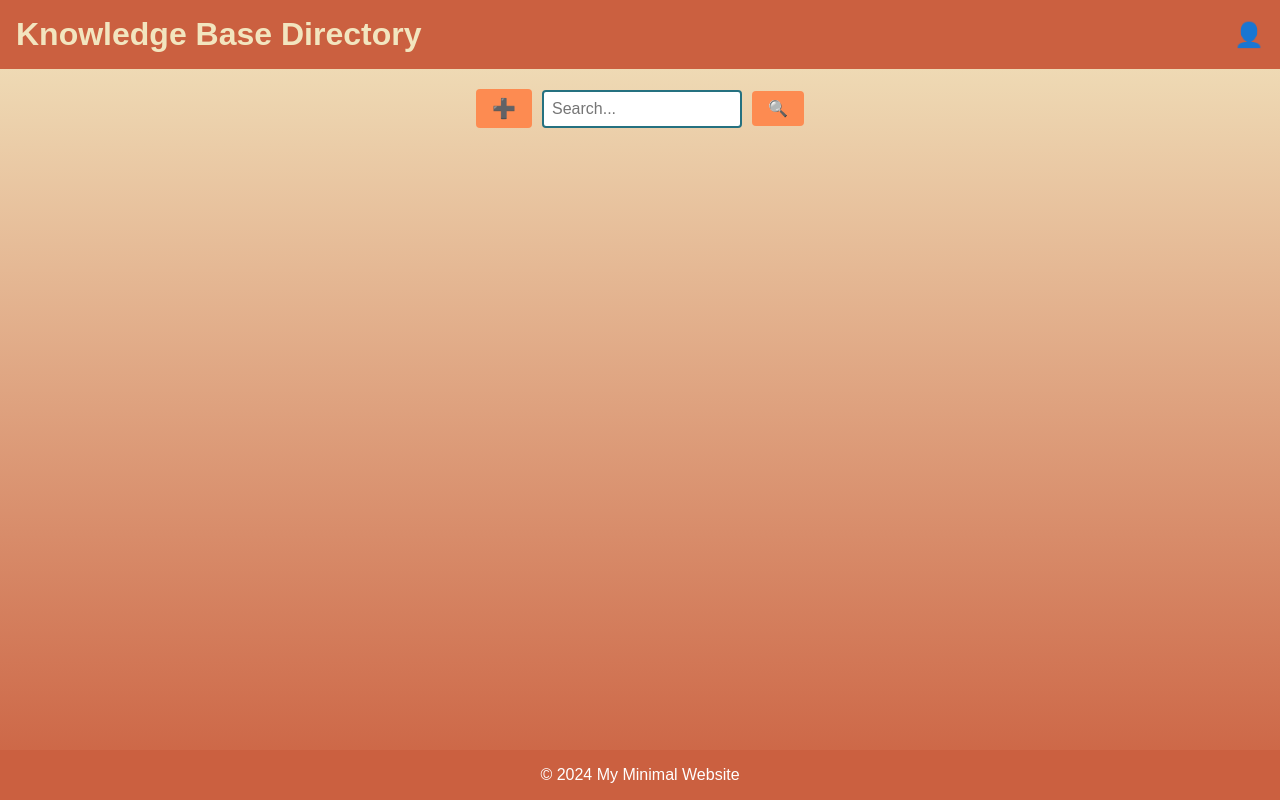
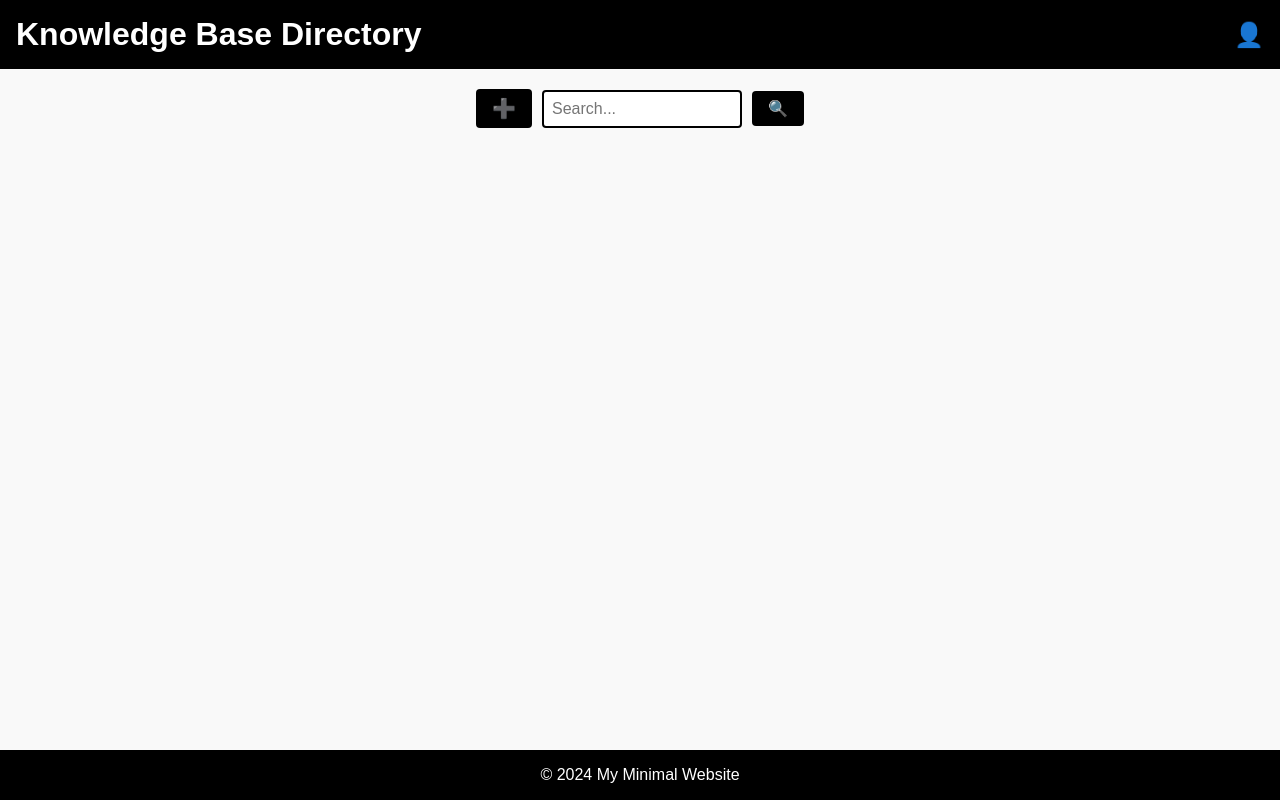
Before and after one commit to mariannerv/KnowledgeRepo, a FastAPI app: page / in a window 1280 px wide. Run offline with FastAPI, Linux system fonts and the light colour scheme; some libraries are stand-ins or nearby versions.

Commit message:
feat: Revamp color scheme

```diff
--- a/static/assets/css/styles.css
+++ b/static/assets/css/styles.css
@@ -7,17 +7,17 @@
 }
 
 body {
-    background: linear-gradient(to bottom, #F2E5BF, #CB6040);
-    color: #257180;
+    background-color: #f9f9f9;
+    color: #333;
     display: flex;
     flex-direction: column;
     min-height: 100vh;
 }
 
 header {
-    background-color: #CB6040;
+    background-color: #000;
     padding: 1rem;
-    color: #F2E5BF;
+    color: #fff;
     text-align: center;
 }
 
@@ -71,7 +71,7 @@
 }
 
 .add-button {
-    background-color: #FD8B51;
+    background-color: #000;
     border: none;
     padding: 0.5rem 1rem;
     color: white;
@@ -83,7 +83,7 @@
 
 .search-input {
     padding: 0.5rem;
-    border: 2px solid #257180;
+    border: 2px solid #000;
     border-radius: 4px;
     width: 200px;
     font-size: 1rem;
@@ -91,7 +91,7 @@
 }
 
 .search-btn {
-    background-color: #FD8B51;
+    background-color: #000;
     border: none;
     padding: 0.5rem 1rem;
     color: white;
@@ -240,6 +240,6 @@
     text-align: center;
     margin-top: auto;
     padding: 1rem;
-    background-color: #CB6040;
+    background-color: #000;
     color: white;
 }
```
Also changed, not shown: other parts of static/assets/css/styles.css (+16 -16 lines).
